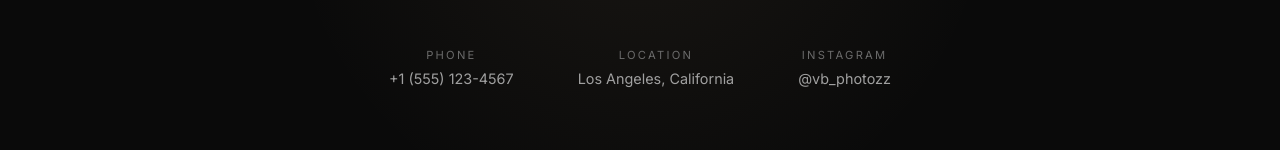
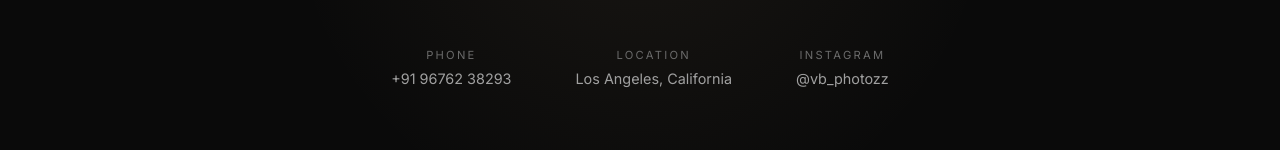
Before and after one commit to Wreck7/photo_portfolio, a React (Vite) app: page / in a window 1280 px wide. Shown: the part 7127-7277 px from the top of the page. Built offline with nearby package versions, Linux system fonts and the light colour scheme; a web font is replaced by a local one.

Commit message:
added mobile number

```diff
--- a/src/pages/HomePage.jsx
+++ b/src/pages/HomePage.jsx
@@ -10,7 +10,7 @@ gsap.registerPlugin(ScrollTrigger);
 const PHOTOGRAPHER_NAME = 'Vishnu';
 const PHOTOGRAPHER_TAGLINE = 'Capturing spaces, faces, and flavors.';
 const PHOTOGRAPHER_EMAIL = 'gandhamvishnu296@gmail.com';
-const PHOTOGRAPHER_PHONE = '+1 (555) 123-4567';
+const PHOTOGRAPHER_PHONE = '+91 96762 38293';
 const PHOTOGRAPHER_INSTAGRAM = '@vb_photozz';
 const PHOTOGRAPHER_LOCATION = 'Los Angeles, California';
 const PHOTOGRAPHER_BIO = [
```
